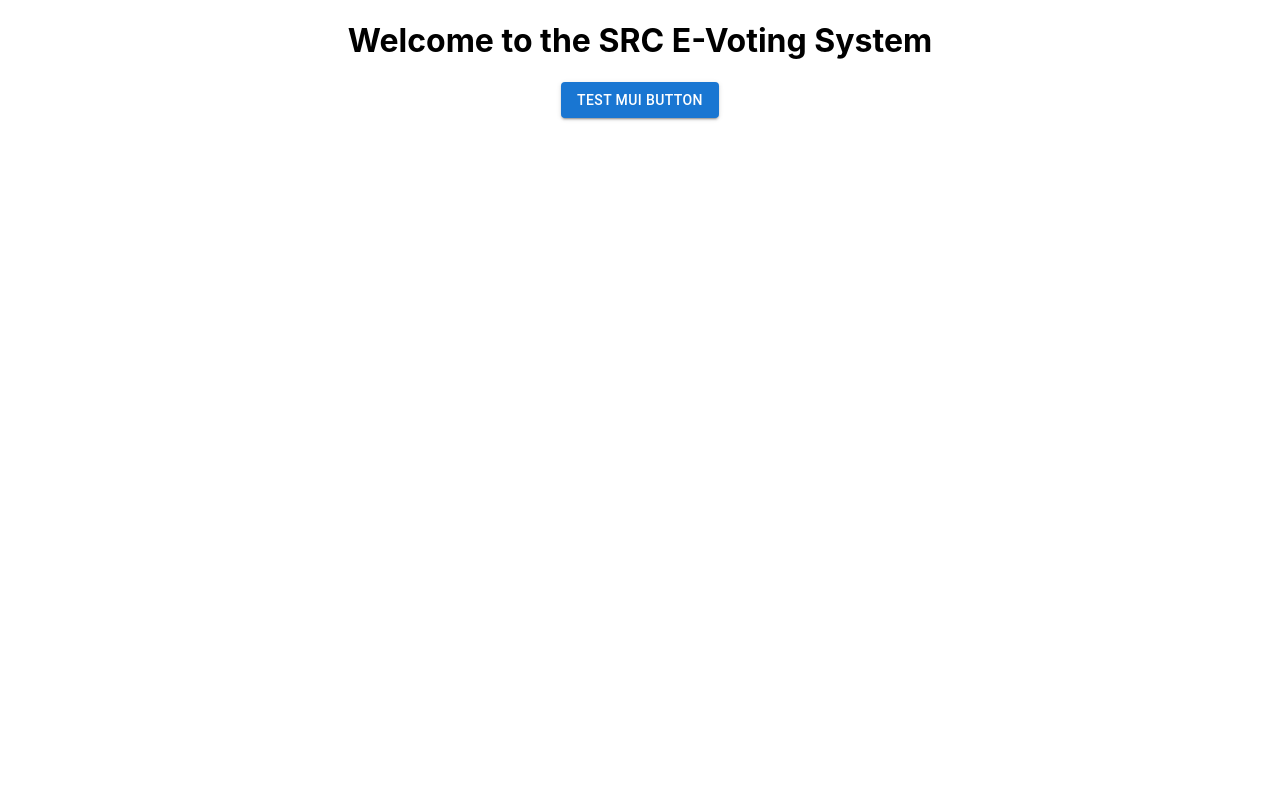
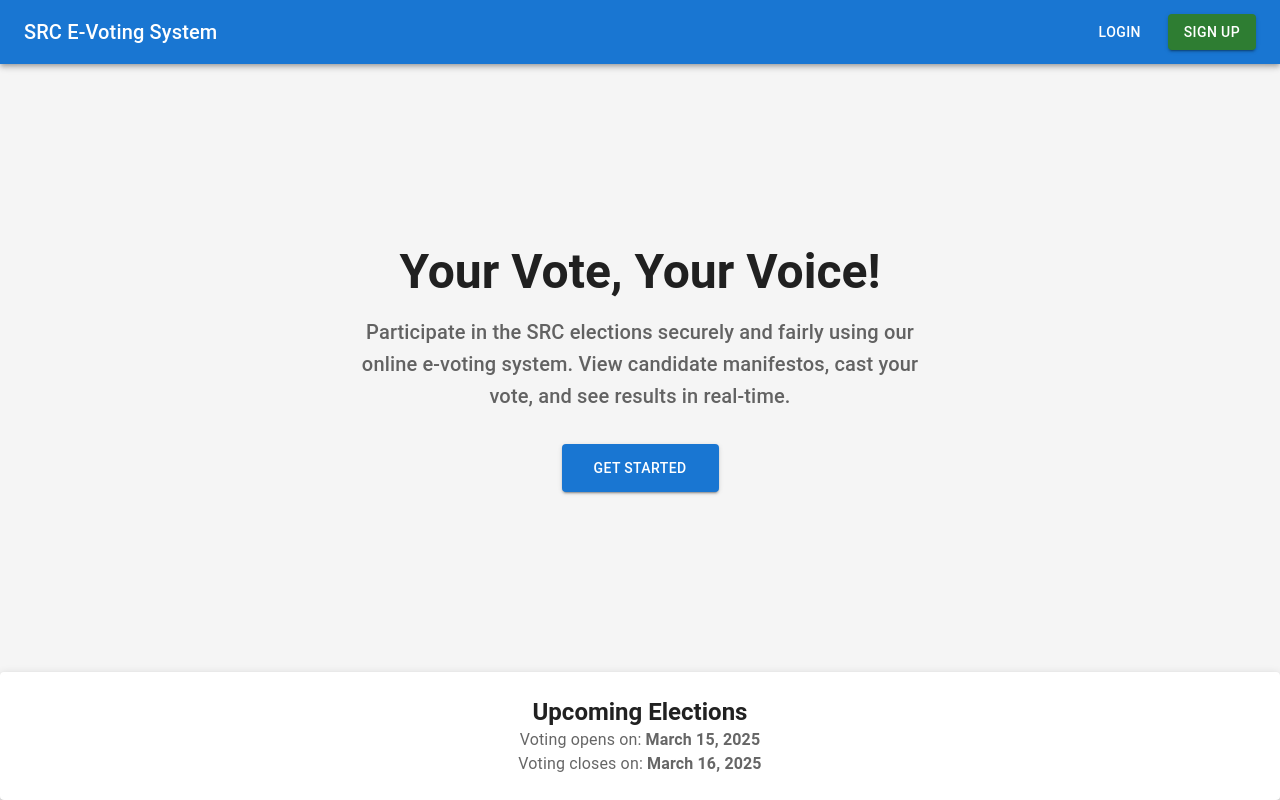
Before and after one commit to NigelMupira/g3-src-evoting-system-v0, a React (Create React App) app: page / in a window 1280 px wide. Built offline with nearby package versions, Linux system fonts and the light colour scheme.

Commit message:
Create Home Page
Replace App component with Home page and implement navigation bar and hero sections.

```diff
--- a/src/App.js
+++ b/src/App.js
@@ -1,15 +1,8 @@
 import React from "react";
-import { Button } from "@mui/material";
+import Home from "./pages/Home";
 
 function App() {
-  return (
-    <div style={{ textAlign: "center", marginTop: "20px" }}>
-      <h1>Welcome to the SRC E-Voting System</h1>
-      <Button variant="contained" color="primary">
-        Test MUI Button
-      </Button>
-    </div>
-  );
+  return <Home />;
 }
 
 export default App;
--- /dev/null
+++ b/src/pages/Home.js
@@ -0,0 +1,37 @@
+import React from "react";
+import { AppBar, Toolbar, Typography, Button, Container, Box, Paper } from "@mui/material";
+
+const Home = () => {
+  return (
+    <Box sx={{ minHeight: "100vh", backgroundColor: "#f5f5f5", display: "flex", flexDirection: "column" }}>
+      {/* Navigation Bar */}
+      <AppBar position="static" color="primary">
+        <Toolbar sx={{ display: "flex", justifyContent: "space-between" }}>
+          <Typography variant="h6">SRC E-Voting System</Typography>
+          <Box>
+            <Button color="inherit" sx={{ mr: 2 }}>Login</Button>
+            <Button variant="contained" color="success">Sign Up</Button>
+          </Box>
+        </Toolbar>
+      </AppBar>
+
+      {/* Hero Section */}
+      <Container sx={{ flexGrow: 1, textAlign: "center", display: "flex", flexDirection: "column", alignItems: "center", justifyContent: "center", p: 3 }}>
+        <Typography variant="h3" fontWeight="bold" color="textPrimary">Your Vote, Your Voice!</Typography>
+        <Typography variant="h6" color="textSecondary" sx={{ mt: 2, maxWidth: "600px" }}>
+          Participate in the SRC elections securely and fairly using our online e-voting system. View candidate manifestos, cast your vote, and see results in real-time.
+        </Typography>
+        <Button variant="contained" color="primary" sx={{ mt: 4, px: 4, py: 1.5 }}>Get Started</Button>
+      </Container>
+
+      {/* Election Details Section */}
+      <Paper elevation={3} sx={{ textAlign: "center", p: 3 }}>
+        <Typography variant="h5" fontWeight="bold">Upcoming Elections</Typography>
+        <Typography variant="body1" color="textSecondary">Voting opens on: <strong>March 15, 2025</strong></Typography>
+        <Typography variant="body1" color="textSecondary">Voting closes on: <strong>March 16, 2025</strong></Typography>
+      </Paper>
+    </Box>
+  );
+};
+
+export default Home;
```
